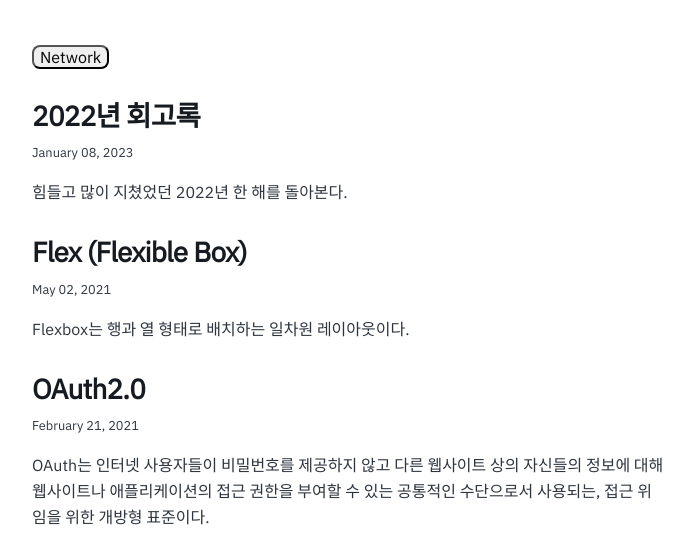
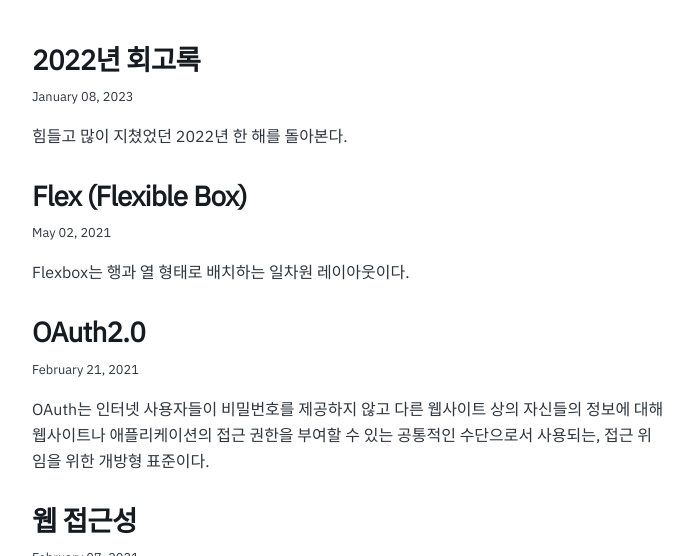
Before and after one commit to StellaKim1230/stella-blog, a Gatsby site: page / in a window 1280 px wide. Shown: the part 194-750 px from the top of the page, without its empty margins (292-985 px from the left). Built offline with nearby package versions, Linux system fonts and the light colour scheme; Gatsby itself is replaced by a stand-in of ours.

Commit message:
series 주석.

```diff
--- a/src/pages/index.js
+++ b/src/pages/index.js
@@ -4,7 +4,7 @@ import { Link, graphql } from "gatsby"
 import Bio from "../components/bio"
 import Layout from "../components/layout"
 import Seo from "../components/seo"
-import Series from "../components/series"
+// import Series from "../components/series"
 
 const BlogIndex = ({ data, location }) => {
   const siteTitle = data.site.siteMetadata?.title || `Title`
@@ -28,7 +28,7 @@ const BlogIndex = ({ data, location }) => {
     <Layout location={location} title={siteTitle}>
       <Seo title="All posts" />
       <Bio />
-      <Series />
+      {/* <Series /> */}
       <ol style={{ listStyle: `none` }}>
         {posts.map(post => {
           const title = post.frontmatter.title || post.fields.slug
```
